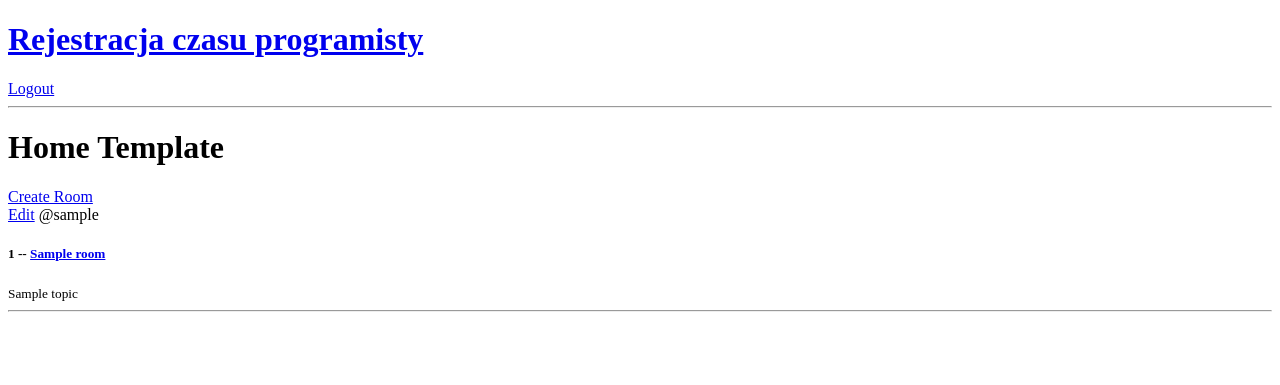
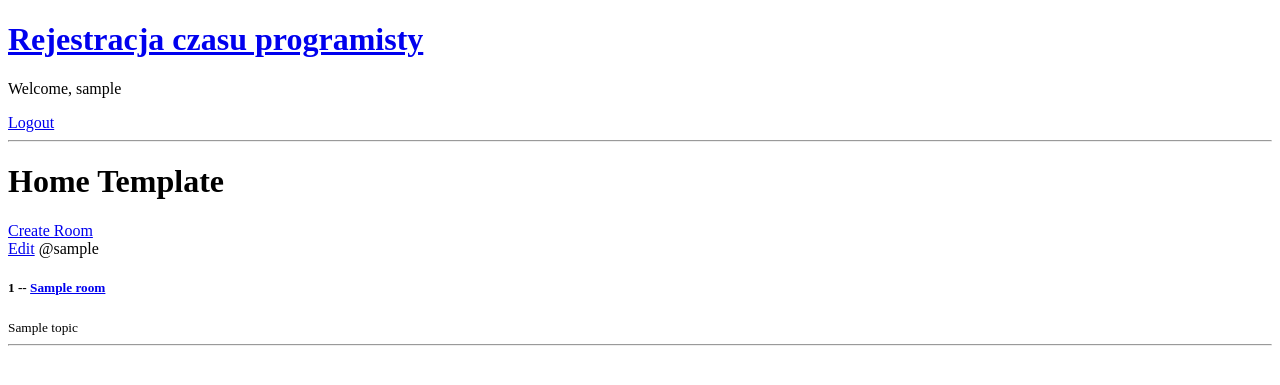
Before and after one commit to aleksbalc/Projekt-PJF, a Django app: page / in a window 1280 px wide. Shown: the top 385 px of the page. Run offline with Django 4.2, Linux system fonts and the light colour scheme; a user stored in the database is signed in; tables that the repository leaves empty hold one stand-in row (values such as "Sample post").

Commit message:
added username display in navigation bar

```diff
--- a/templates/navbar.html
+++ b/templates/navbar.html
@@ -3,6 +3,7 @@
 </a>
 
 {% if request.user.is_authenticated %}
+<p>Welcome, {{ request.user.username }}</p>
 <a href="{% url 'logout' %}">Logout</a>
 {% else %}
 <a href="{% url 'login' %}">Login</a>
```
Also changed, not shown: home/views.py (+0 -10 lines).
